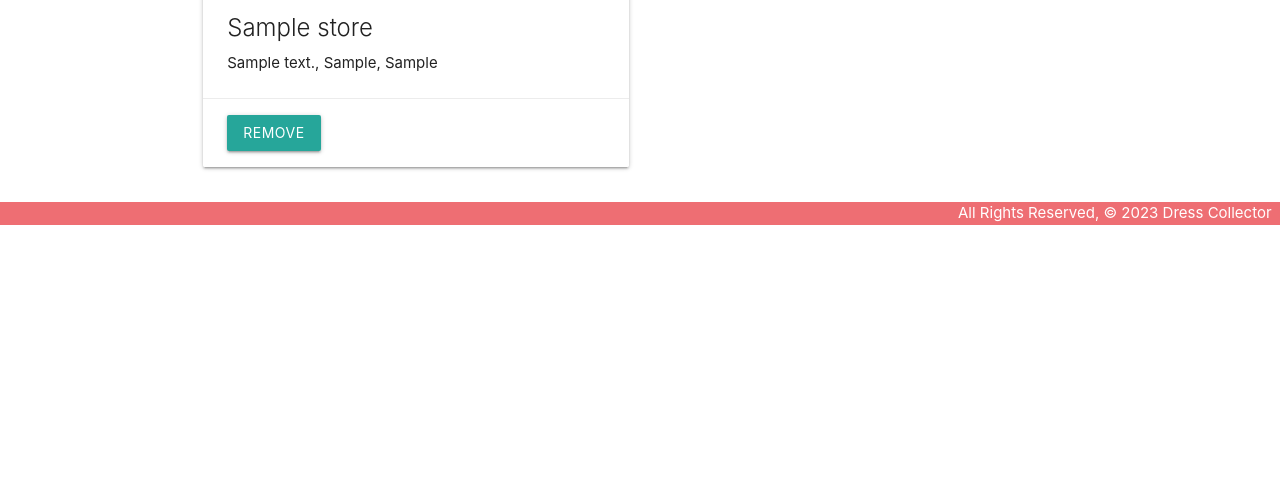
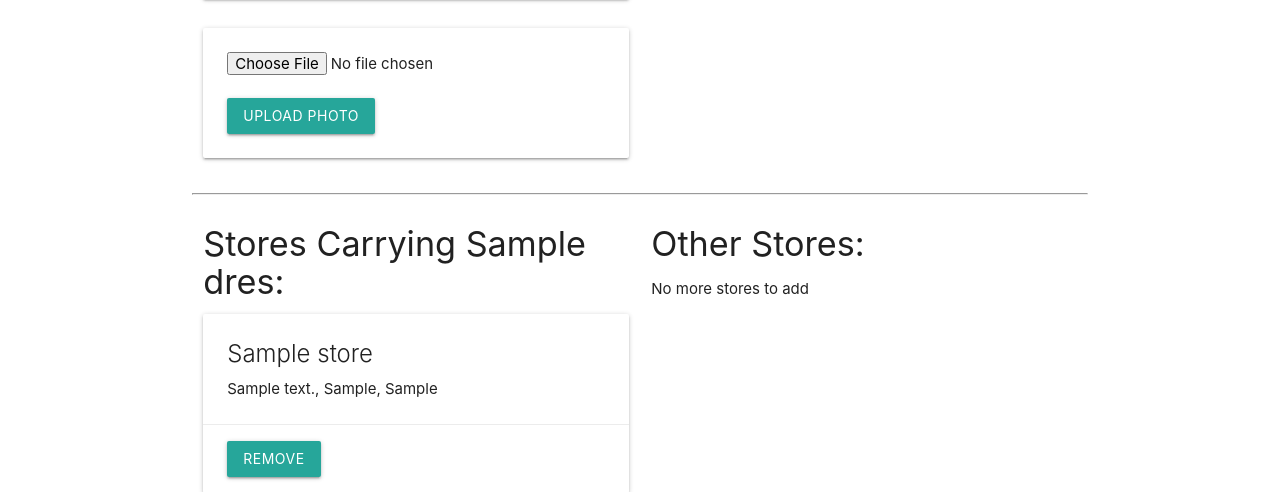
Before and after one commit to mmarentette/dresscollector, a Django app: page /dresses/1/ in a window 1280 px wide. Shown: the part 774-1266 px from the top of the page. Before the commit the page ends 999 px from the top, so only its background shows below. Run offline with Django 5.2, Linux system fonts and the light colour scheme; tables that the repository leaves empty hold one stand-in row (values such as "Sample post").

Commit message:
Add Photo Model and build functionality to upload/display photo on Dress detail page; add to admin portal

```diff
--- a/dresscollector/settings.py
+++ b/dresscollector/settings.py
@@ -11,6 +11,11 @@ https://docs.djangoproject.com/en/4.2/ref/settings/
 """
 
 from pathlib import Path
+
+import environ
+
+environ.Env()
+environ.Env.read_env()
 
 # Build paths inside the project like this: BASE_DIR / 'subdir'.
 BASE_DIR = Path(__file__).resolve().parent.parent
--- a/main_app/admin.py
+++ b/main_app/admin.py
@@ -1,8 +1,9 @@
 from django.contrib import admin
 
-from .models import Dress, Review, Store
+from .models import Dress, Review, Store, Photo
 
 # Register your models here.
 admin.site.register(Dress)
 admin.site.register(Review)
 admin.site.register(Store)
+admin.site.register(Photo)
--- a/main_app/models.py
+++ b/main_app/models.py
@@ -71,3 +71,10 @@ class Review(models.Model):
 
     class Meta:
         ordering = ['-created_at']
+
+class Photo(models.Model):
+    url = models.CharField(max_length=300)
+    dress = models.ForeignKey(Dress, on_delete=models.CASCADE)
+
+    def __str__(self):
+        return f"Photo for dress_id: {self.dress_id} @{self.url}"
--- a/main_app/templates/dresses/detail.html
+++ b/main_app/templates/dresses/detail.html
@@ -19,6 +19,22 @@
                 <a href="{% url 'dresses_delete' dress.id %}">Delete</a>
             </div>
         </div>
+
+        <!-- Note the use of the for...empty template tags
+            Also note that we do not invoke methods in DTL (Django templates automatically call an attribute if it's a function) -->
+        {% for photo in dress.photo_set.all %}
+        <img class="responsive-img card-panel" src="{{ photo.url }}" alt="Dress Photo">
+        {% empty %}
+        <div class="card-panel teal-text center-align">No photos uploaded yet...</div>
+        {% endfor %}
+
+        <form action="{% url 'add_photo' dress.id %}" enctype="multipart/form-data" method="POST" class="card-panel">
+            {% csrf_token %}
+            <input type="file" name="photo-file">
+            <br><br>
+            <button type="submit" class="btn">Upload Photo</button>
+        </form>
+
     </div>
     <div class="col s6">
         <form action="{% url 'add_review' dress.id %}" method="POST">
--- a/main_app/urls.py
+++ b/main_app/urls.py
@@ -11,7 +11,8 @@ urlpatterns = [
     # Note: we must use pk as named parameter instead of dress_id; this is convention for CBVs that work with model instances
     path('dresses/<int:pk>/update/', views.DressUpdate.as_view(), name='dresses_update'),
     path('dresses/<int:pk>/delete/', views.DressDelete.as_view(), name='dresses_delete'),
-    path('dresses/<int:dress_id>/add_review', views.add_review, name='add_review'),
+    path('dresses/<int:dress_id>/add_review/', views.add_review, name='add_review'),
+    path('dresses/<int:dress_id>/add_photo/', views.add_photo, name='add_photo'),
     path('dresses/<int:dress_id>/assoc_store/<int:store_id>/', views.assoc_store, name='assoc_store'),
     path('dresses/<int:dress_id>/unassoc_store/<int:store_id>/', views.unassoc_store, name='unassoc_store'),
     path('stores/', views.StoreList.as_view(), name='stores_list'),
--- a/main_app/views.py
+++ b/main_app/views.py
@@ -1,8 +1,11 @@
+import os
+import uuid
+import boto3
 from django.shortcuts import render, redirect
 from django.views.generic.edit import CreateView, UpdateView, DeleteView
 from django.views.generic import ListView, DetailView
 
-from .models import Dress, Store
+from .models import Dress, Store, Photo
 from .forms import ReviewForm
 
 # Create your views here.
@@ -47,6 +50,25 @@ def add_review(request, dress_id):
     # Always redirect instead of render if data has been changed in the database
     return redirect('detail', dress_id=dress_id)
 
+def add_photo(request, dress_id):
+    # photo-file will be name attribute on <input type="file">
+    photo_file = request.FILES.get('photo-file', None)
+    if photo_file:
+        s3 = boto3.client('s3')
+        # generate uniqu "key" for S3 with image file extension
+        key = uuid.uuid4().hex[:6] + photo_file.name[photo_file.name.rfind('.'):]
+        try:
+            bucket = os.environ['S3_BUCKET']
+            s3.upload_fileobj(photo_file, bucket, key)
+            # Build full url string:
+            url = f"{os.environ['S3_BASE_URL']}{bucket}/{key}"
+            # Create a photo object ans assign to dress_id (if we already got the dress object within this function, we could have created the object from that side of the relationship too)
+            Photo.objects.create(url=url, dress_id=dress_id)
+        except Exception as e:
+            print('An error occurred uploading file to S3')
+            print(e)
+    return redirect('detail', dress_id=dress_id)
+
 def assoc_store(request, dress_id, store_id):
     Dress.objects.get(id=dress_id).stores.add(store_id)
     # Note that in the above, we add the store_id instead of the store object
```
Also changed, not shown: main_app/migrations/0009_alter_dress_options_alter_store_options_and_more.py (added).
